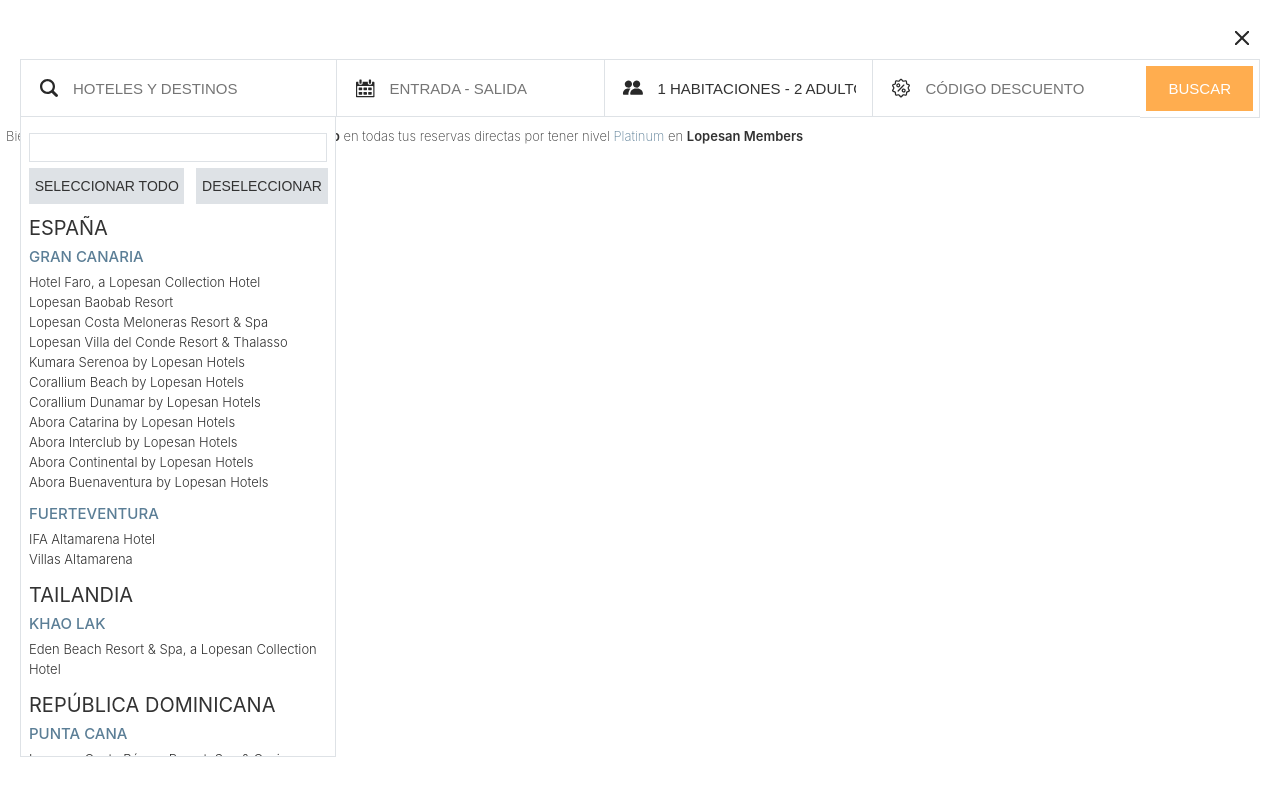
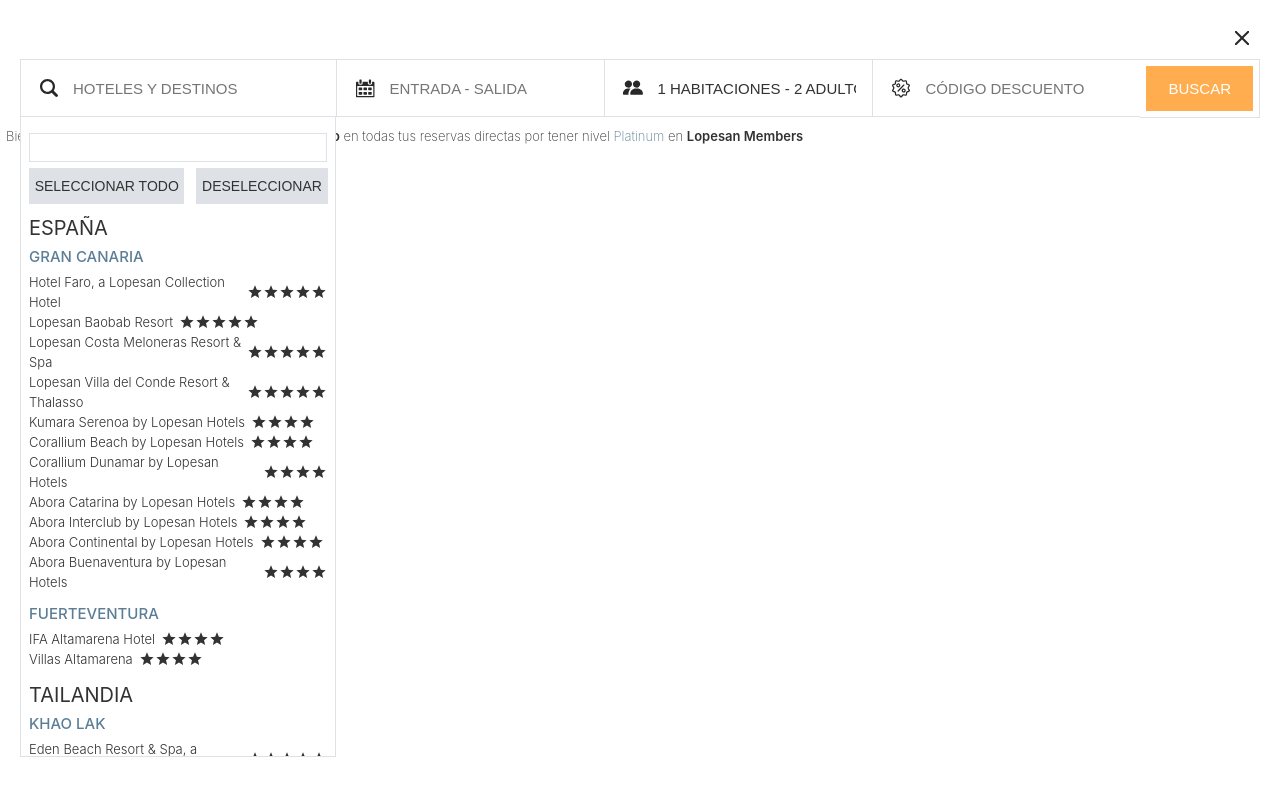
Before and after one commit to salvadormemorandum/motor-busqueda, a React (Vite) app: page / in a window 1280 px wide. Both pictures are taken after a click on the element 155 px from the left and 749 px from the top of the page. Shown: the top 796 px of the page. Built offline with nearby package versions, Linux system fonts and the light colour scheme.

Commit message:
estrellas de hoteles y códigos

```diff
--- a/src/App.css
+++ b/src/App.css
@@ -272,6 +272,16 @@
   align-items: center;
 }
 
+.motor-busqueda_container .motor-busqueda .busqueda .busqueda_dropdown .dropdown-destinos .hoteles-list li.hotel section.hotel_name-stars {
+  gap: 6px;
+}
+
+.motor-busqueda_container .motor-busqueda .busqueda .busqueda_dropdown .dropdown-destinos .hoteles-list li.hotel section.hotel_name-stars,
+.motor-busqueda_container .motor-busqueda .busqueda .busqueda_dropdown .dropdown-destinos .hoteles-list li.hotel section.hotel_name-stars .stars {
+  display: flex;
+  align-items: center;
+}
+
 .motor-busqueda_container .motor-busqueda .busqueda .busqueda_dropdown .dropdown-destinos .hoteles-list li.hotel.no-hotel {
   color: #B6B6B6;
 }
--- a/src/motor/api/api.jsx
+++ b/src/motor/api/api.jsx
@@ -1,5 +1,5 @@
 // Iconos
-import { CloseIcon, LupaIcon, CalendarIcon, PersonasIcon, CodigoIcon, ArrowLeft, ArrowRight, CamaIcon, AddIcon, RemoveIcon, PapeleraIcon, CheckIcon } from "../componentes/Iconos.jsx";
+import { CloseIcon, LupaIcon, CalendarIcon, PersonasIcon, CodigoIcon, ArrowLeft, ArrowRight, CamaIcon, AddIcon, RemoveIcon, PapeleraIcon, CheckIcon, StarIcon } from "../componentes/Iconos.jsx";
 
 // Dropdowns
 import HotelesDestinos from "../componentes/dropdowns/HotelesDestinos.jsx";
@@ -37,6 +37,8 @@
             return <PapeleraIcon />
         case 'check':
             return <CheckIcon />
+        case 'star':
+            return <StarIcon />
         default:
             return null
     }
--- a/src/motor/componentes/Iconos.jsx
+++ b/src/motor/componentes/Iconos.jsx
@@ -163,3 +163,15 @@
         </svg>
     )
 }
+
+/**
+ * Icono de estrella
+ * @returns
+ */
+export function StarIcon() {
+    return (
+        <svg width="16" height="16" viewBox="0 0 16 16" fill="none" xmlns="http://www.w3.org/2000/svg">
+            <path d="M8.00004 11.5133L12.12 14L11.0267 9.31333L14.6667 6.16L9.87337 5.74667L8.00004 1.33333L6.12671 5.74667L1.33337 6.16L4.96671 9.31333L3.88004 14L8.00004 11.5133Z" fill="#323232" />
+        </svg>
+    )
+}
--- a/src/motor/componentes/bloque-destinos/componentes/Ubicacion.jsx
+++ b/src/motor/componentes/bloque-destinos/componentes/Ubicacion.jsx
@@ -19,14 +19,32 @@
      * Función que actualiza el valor del hotel en el estado global
      * @param {*} hotelName
      */
-    function handleHotelClick(hotelName) {
+    function handleHotelClick(hotel) {
         let hoteles = getHotel();
-        if (hoteles.includes(hotelName)) {
-            hoteles = hoteles.filter((hotel) => hotel !== hotelName);
+        if (hoteles.includes(hotel)) {
+            hoteles = hoteles.filter((hotel) => hotel !== hotel);
         } else {
-            hoteles.push(hotelName);
+            hoteles.push(hotel);
         }
         dispatch({ type: 'UPDATE_HOTEL', payload: hoteles });
+    }
+
+    /**
+     * Función que devuelve un array con las estrellas del hotel
+     * @param {*} hotel
+     * @returns
+     */
+    function getHotelStars(hotel) {
+        const star =
+            <svg width="16" height="16" viewBox="0 0 16 16" fill="none" xmlns="http://www.w3.org/2000/svg">
+                <path d="M8.00004 11.5133L12.12 14L11.0267 9.31333L14.6667 6.16L9.87337 5.74667L8.00004 1.33333L6.12671 5.74667L1.33337 6.16L4.96671 9.31333L3.88004 14L8.00004 11.5133Z" fill="#323232" />
+            </svg>
+            ;
+        const stars = [];
+        for (let i = 0; i < hotel.estrellas; i++) {
+            stars.push(star);
+        }
+        return stars;
     }
 
     /**
@@ -42,13 +60,17 @@
             <h3 className="ubicacion">{ubicacion.ubicacion}</h3>
             <ul className="hoteles-list">
                 {hoteles.length ?
-                    hoteles.map((hotel) => <li key={hotel.id} className="hotel" onClick={() => handleHotelClick(hotel.hotel)}>
-                        <section className="hotel_name-stars">
-                            {hotel.hotel}
-                            {/* Estrellas */}
-                        </section>
-                        {getHotel().includes(hotel.hotel) && getIcon('check')}
-                    </li>) :
+                    hoteles.map((hotel) => (
+                        <li key={hotel.id} className="hotel" onClick={() => handleHotelClick(hotel)}>
+                            <section className="hotel_name-stars">
+                                {hotel.hotel}
+                                <section className="stars">
+                                    {getHotelStars(hotel)}
+                                </section>
+                            </section>
+                            {getHotel().includes(hotel) && getIcon('check')}
+                        </li>
+                    )) :
                     <li className='hotel no-hotel'>No se han encontrado hoteles</li>}
             </ul>
         </section>
--- a/src/motor/componentes/dropdowns/HotelesDestinos.jsx
+++ b/src/motor/componentes/dropdowns/HotelesDestinos.jsx
@@ -19,7 +19,7 @@
      */
     function handleClickSelectAll(e) {
         e.preventDefault();
-        let hoteles = destinosHoteles.map((destino) => destino.ubicaciones.map((ubicacion) => ubicacion.hoteles.map((hotel) => hotel.hotel))).flat(2);
+        let hoteles = destinosHoteles.map((destino) => destino.ubicaciones.map((ubicacion) => ubicacion.hoteles.map((hotel) => hotel))).flat(2);
         dispatch({ type: 'UPDATE_HOTEL', payload: hoteles });
     }
 
--- a/src/motor/componentes/input-busqueda/InputSearch.jsx
+++ b/src/motor/componentes/input-busqueda/InputSearch.jsx
@@ -85,7 +85,8 @@
 
         switch (dato.id) {
             case 1:
-                setInputData(getHotel());
+                var hotelesList = getHotel()?.map((hotel) => hotel.hotel).join(', ');
+                setInputData(hotelesList);
                 break;
             case 2:
                 if (getFechas() === undefined) return;
--- a/src/motor/constans.js
+++ b/src/motor/constans.js
@@ -34,57 +34,68 @@
           {
             id: 1,
             hotel: 'Hotel Faro, a Lopesan Collection Hotel',
-            estrellas: 5
+            estrellas: 5,
+            codigo: 'ifafaro'
           },
           {
             id: 2,
             hotel: 'Lopesan Baobab Resort',
-            estrellas: 5
+            estrellas: 5,
+            codigo: 'baobab'
           },
           {
             id: 3,
             hotel: 'Lopesan Costa Meloneras Resort & Spa',
-            estrellas: 5
+            estrellas: 5,
+            codigo: 'costameloneras'
           },
           {
             id: 4,
             hotel: 'Lopesan Villa del Conde Resort & Thalasso',
-            estrellas: 5
+            estrellas: 5,
+            codigo: 'villadelconde'
           },
           {
             id: 5,
             hotel: 'Kumara Serenoa by Lopesan Hotels',
-            estrellas: 4
+            estrellas: 4,
+            codigo: 'serenoa'
           },
           {
             id: 6,
             hotel: 'Corallium Beach by Lopesan Hotels',
-            estrellas: 4
+            estrellas: 4,
+            codigo: 'ifabeach'
           },
           {
             id: 7,
             hotel: 'Corallium Dunamar by Lopesan Hotels',
-            estrellas: 4
+            estrellas: 4,
+            codigo: 'ifadunamar'
           },
           {
             id: 8,
             hotel: 'Abora Catarina by Lopesan Hotels',
-            estrellas: 4
+            estrellas: 4,
+            codigo: 'aboracatarina'
           },
           {
             id: 9,
             hotel: 'Abora Interclub by Lopesan Hotels',
-            estrellas: 4
+            estrellas: 4,
+            codigo: 'ifaatlantic'
           },
           {
             id: 10,
             hotel: 'Abora Continental by Lopesan Hotels',
-            estrellas: 4
+            estrellas: 4,
+            codigo: 'ifacontinental'
           },
           {
             id: 11,
             hotel: 'Abora Buenaventura by Lopesan Hotels',
-            estrellas: 4
+            estrellas: 4,
+            codigo: 'ifabuenaventura'
           }
         ]
       },
@@ -95,12 +106,14 @@
           {
             id: 1,
             hotel: 'IFA Altamarena Hotel',
-            estrellas: 4
+            estrellas: 4,
+            codigo: 'ifalatamarena'
           },
           {
             id: 2,
             hotel: 'Villas Altamarena',
-            estrellas: 4
+            estrellas: 4,
+            codigo: 'villasaltamarena'
           }
         ]
       }
@@ -134,7 +147,8 @@
           {
             id: 1,
             hotel: 'Lopesan Costa Bávaro Resort, Spa & Casino',
-            estrellas: 5
+            estrellas: 5,
+            codigo: 'costabavaro'
           }
         ]
       }
@@ -151,7 +165,8 @@
           {
             id: 1,
             hotel: 'IFA Alpenhof Wildental Hotel',
-            estrellas: 4
+            estrellas: 4,
+            codigo: 'alpenhofwild'
           },
           {
             id: 2,
@@ -161,7 +176,8 @@
           {
             id: 3,
             hotel: 'IFA Alpenrose Hotel',
-            estrellas: 3
+            estrellas: 3,
+            codigo: 'alpenrose'
           }
         ]
       }
@@ -178,7 +194,8 @@
           {
             id: 1,
             hotel: 'IFA Schöneck Hotel & Ferienpark',
-            estrellas: 3
+            estrellas: 3,
+            codigo: 'schoneck'
           }
         ]
       },
@@ -189,7 +206,8 @@
           {
             id: 1,
             hotel: 'IFA Fehmarn Hotel & Ferien-Centrum',
-            estrellas: 3
+            estrellas: 3,
+            codigo: 'fehmarn'
           }
         ]
       },
@@ -200,7 +218,8 @@
           {
             id: 1,
             hotel: 'IFA Rügen Hotel & Ferienpark',
-            estrellas: 3
+            estrellas: 3,
+            codigo: 'rugen'
           }
         ]
       },
@@ -211,25 +230,11 @@
           {
             id: 1,
             hotel: 'IFA Graal-Müritz Hotel, Spa & Tagungen',
-            estrellas: 4
+            estrellas: 4,
+            codigo: 'graalmuritz'
           }
         ]
       }
     ]
   }
 ]
-
-// export const months = [
-//   "enero",
-//   "febrero",
-//   "marzo",
-//   "abril",
-//   "mayo",
-//   "junio",
-//   "julio",
-//   "agosto",
-//   "septiembre",
-//   "octubre",
-//   "noviembre",
-//   "diciembre"
-// ]
```
